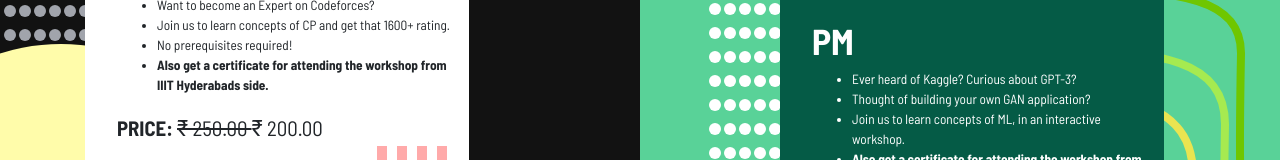
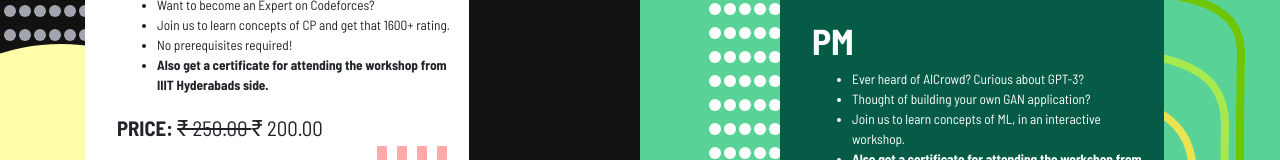
Before and after one commit to Felicity-IIIT-Hyderabad/website-2021, a React (Create React App) app in the folder reactapp/: page /workshop in a window 1280 px wide. Shown: the part 385-545 px from the top of the page. Built offline with nearby package versions, Linux system fonts and the light colour scheme.

Commit message:
changed to aic

```diff
--- a/reactapp/src/components/Workshop.js
+++ b/reactapp/src/components/Workshop.js
@@ -171,7 +171,7 @@ const Workshop = () => {
                             <p className="text-date text-white">Date: 26<sup>th</sup>-27<sup>th</sup> Feb @ 1 PM </p>
                             <p className="text-bullets text-white">
                                 <ul>
-                                    <li>Ever heard of Kaggle? Curious about GPT-3?</li>
+                                    <li>Ever heard of AICrowd? Curious about GPT-3?</li>
                                     <li>Thought of building your own GAN application?</li>
                                     <li>Join us to learn concepts of ML, in an interactive workshop.</li>
                                     <li style={{ fontWeight: "bold" }}>Also get a certificate for attending the workshop from IIIT Hyderabads side.</li>
```
